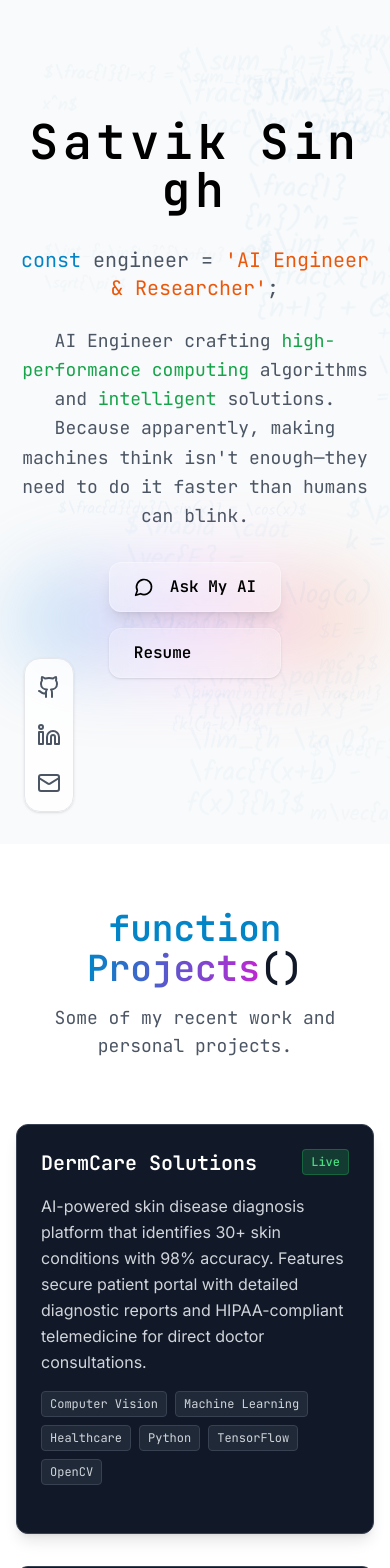
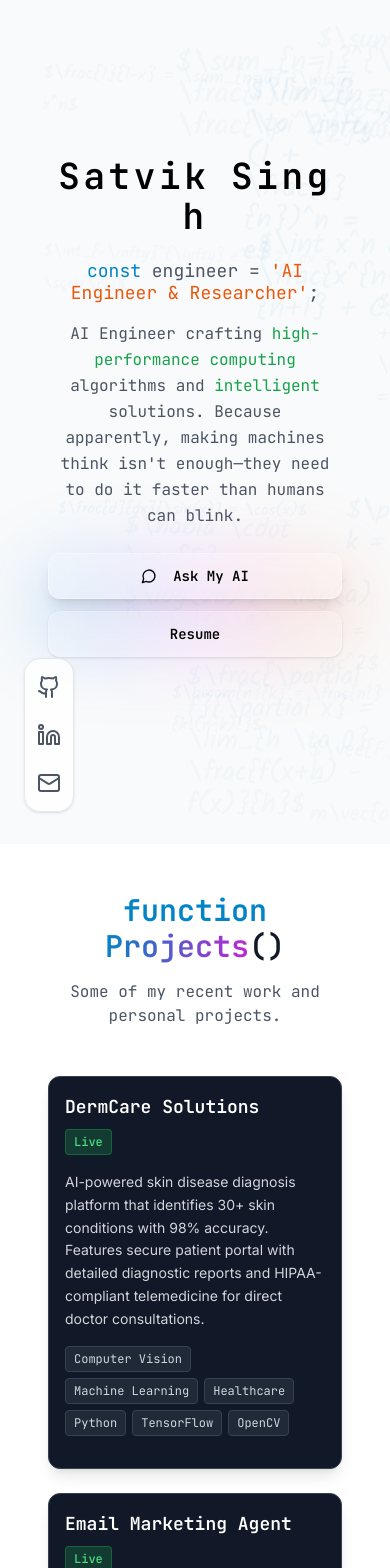
Before and after one commit to SA7VIK/portfolio-frontend, a React (Vite) app: page / in a window 390 px wide. Shown: the top 1568 px of the page. Built offline with nearby package versions, Linux system fonts and the light colour scheme.

Commit message:
making mobile responsive

```diff
--- a/src/sections/Hero.tsx
+++ b/src/sections/Hero.tsx
@@ -87,7 +87,7 @@ const Hero: React.FC = () => {
             initial={{ opacity: 0, y: 20 }}
             animate={{ opacity: 1, y: 0 }}
             transition={{ delay: 0.2, duration: 0.8 }}
-            className="text-5xl sm:text-6xl lg:text-7xl font-bold text-gray-900 mb-8 font-mono"
+            className="text-4xl sm:text-5xl md:text-6xl lg:text-7xl font-bold text-gray-900 mb-6 sm:mb-8 font-mono px-4"
           >
             <ScrambleName />
           </motion.h1>
@@ -97,39 +97,39 @@ const Hero: React.FC = () => {
             initial={{ opacity: 0, y: 20 }}
             animate={{ opacity: 1, y: 0 }}
             transition={{ delay: 0.4, duration: 0.8 }}
-            className="mb-8"
+            className="mb-6 sm:mb-8 px-4"
           >
-            <h2 className="text-xl sm:text-2xl lg:text-3xl font-mono text-gray-600 mb-6">
+            <h2 className="text-lg sm:text-xl md:text-2xl lg:text-3xl font-mono text-gray-600 mb-4 sm:mb-6 leading-tight">
               <span className="text-primary-600">const</span> engineer = <span className="text-accent-600">'AI Engineer & Researcher'</span>;
             </h2>
-            <p className="text-lg sm:text-xl text-gray-600 max-w-4xl mx-auto leading-relaxed font-mono mb-4">
+            <p className="text-base sm:text-lg md:text-xl text-gray-600 max-w-4xl mx-auto leading-relaxed font-mono mb-4 px-2">
               AI Engineer crafting <span className="text-green-600">high-performance computing</span> algorithms and <span className="text-green-600">intelligent</span> solutions. Because apparently, making machines think isn't enough—they need to do it faster than humans can blink.
             </p>
 
           </motion.div>
 
           {/* CTA Buttons with animated gradient bar */}
-          <div className="relative flex flex-col items-center mb-12">
+          <div className="relative flex flex-col items-center mb-8 sm:mb-12 px-4">
             {/* Glowing gradient bar behind buttons */}
             <div
               ref={gradientRef}
               style={{ willChange: 'transform, opacity' }}
-              className="absolute left-1/2 top-1/2 -translate-x-1/2 -translate-y-1/2 h-24 w-[420px] max-w-full bg-gradient-to-r from-primary-500 via-secondary-400 to-accent-400 opacity-30 rounded-full pointer-events-none animate-gradient-x z-0 blur-2xl"
+              className="absolute left-1/2 top-1/2 -translate-x-1/2 -translate-y-1/2 h-20 sm:h-24 w-[320px] sm:w-[420px] max-w-full bg-gradient-to-r from-primary-500 via-secondary-400 to-accent-400 opacity-30 rounded-full pointer-events-none animate-gradient-x z-0 blur-2xl"
             />
-            <div className="relative z-10 flex flex-col sm:flex-row gap-4">
+            <div className="relative z-10 flex flex-col sm:flex-row gap-3 sm:gap-4 w-full sm:w-auto">
               <a
                 href="/chatbot"
-                className="flex items-center gap-2 px-6 py-3 bg-white/30 backdrop-blur-md border border-white/30 rounded-xl font-mono font-semibold text-black shadow-lg hover:scale-105 hover:brightness-110 transition-all duration-200 focus:outline-none focus:ring-2 focus:ring-primary-400"
+                className="flex items-center justify-center gap-2 px-4 sm:px-6 py-3 bg-white/30 backdrop-blur-md border border-white/30 rounded-xl font-mono font-semibold text-black shadow-lg hover:scale-105 hover:brightness-110 transition-all duration-200 focus:outline-none focus:ring-2 focus:ring-primary-400 text-sm sm:text-base"
                 style={{ WebkitBackdropFilter: 'blur(12px)' }}
               >
-                <MessageCircle className="w-5 h-5 mr-2" />
+                <MessageCircle className="w-4 h-4 sm:w-5 sm:h-5 mr-2" />
                 Ask My AI
               </a>
               <a
                 href="https://drive.google.com/file/d/1gSwhAMhyevVlYe8QRe-DzlR3UCvpuFGV/view?usp=sharing"
                 target="_blank"
                 rel="noopener noreferrer"
-                className="flex items-center gap-2 px-6 py-3 bg-white/20 backdrop-blur-md border border-white/20 rounded-xl font-mono font-semibold text-black shadow hover:scale-105 hover:brightness-110 transition-all duration-200 focus:outline-none focus:ring-2 focus:ring-primary-400"
+                className="flex items-center justify-center gap-2 px-4 sm:px-6 py-3 bg-white/20 backdrop-blur-md border border-white/20 rounded-xl font-mono font-semibold text-black shadow hover:scale-105 hover:brightness-110 transition-all duration-200 focus:outline-none focus:ring-2 focus:ring-primary-400 text-sm sm:text-base"
                 style={{ WebkitBackdropFilter: 'blur(12px)' }}
               >
                 Resume
--- a/src/sections/Projects.tsx
+++ b/src/sections/Projects.tsx
@@ -70,17 +70,17 @@ const Projects: React.FC = () => {
           whileInView={{ opacity: 1, y: 0 }}
           transition={{ duration: 0.8 }}
           viewport={{ once: true }}
-          className="text-center mb-16"
+          className="text-center mb-12 sm:mb-16 px-4"
         >
-          <h2 className="text-4xl sm:text-5xl font-bold text-gray-900 mb-4 font-mono">
+          <h2 className="text-3xl sm:text-4xl md:text-5xl font-bold text-gray-900 mb-4 font-mono">
             <span className="text-primary-600">function</span> <span className="text-gradient">Projects</span>()
           </h2>
-          <p className="text-lg text-gray-600 max-w-2xl mx-auto font-mono">
+          <p className="text-base sm:text-lg text-gray-600 max-w-2xl mx-auto font-mono">
             Some of my recent work and personal projects.
           </p>
         </motion.div>
 
-        <div className="grid grid-cols-1 md:grid-cols-2 gap-8 relative">
+        <div className="grid grid-cols-1 md:grid-cols-2 gap-6 sm:gap-8 relative px-4">
           {/* Animated gradient bar behind project cards */}
           <motion.div
             className="absolute inset-0 flex justify-center items-center pointer-events-none z-0"
@@ -103,15 +103,15 @@ const Projects: React.FC = () => {
               whileInView={{ opacity: 1, y: 0 }}
               transition={{ duration: 0.8, delay: index * 0.1 }}
               viewport={{ once: true }}
-              className="project-card-dark group text-white relative z-10 cursor-pointer block transition-shadow transition-transform duration-150 hover:shadow-xl hover:-translate-y-1"
+              className="project-card-dark group text-white relative z-10 cursor-pointer block transition-shadow transition-transform duration-150 hover:shadow-xl hover:-translate-y-1 p-4 sm:p-6"
             >
               {/* Project Header */}
-              <div className="flex items-start justify-between mb-4">
-                <h3 className="text-xl font-mono font-semibold text-white group-hover:text-primary-400 transition-colors duration-100">
+              <div className="flex flex-col sm:flex-row sm:items-start sm:justify-between mb-4 gap-2">
+                <h3 className="text-lg sm:text-xl font-mono font-semibold text-white group-hover:text-primary-400 transition-colors duration-100">
                   {project.title}
                 </h3>
                 {project.status && (
-                  <span className={`px-2 py-1 text-xs font-mono font-medium rounded ${
+                  <span className={`px-2 py-1 text-xs font-mono font-medium rounded self-start ${
                     project.status === 'WIP'
                       ? 'bg-yellow-500/20 text-yellow-400 border border-yellow-500/30'
                       : 'bg-green-500/20 text-green-400 border border-green-500/30'
@@ -122,12 +122,12 @@ const Projects: React.FC = () => {
               </div>
 
               {/* Project Description */}
-              <p className="text-gray-300 mb-4 leading-relaxed">
+              <p className="text-sm sm:text-base text-gray-300 mb-4 leading-relaxed">
                 {project.description}
               </p>
 
               {/* Technologies */}
-              <div className="flex flex-wrap gap-2 mb-6">
+              <div className="flex flex-wrap gap-1.5 sm:gap-2 mb-4 sm:mb-6">
                 {project.technologies.map((tech) => (
                   <span key={tech} className="px-2 py-1 text-xs font-mono bg-gray-800 text-gray-300 border border-gray-700 rounded">
                     {tech}
--- a/src/styles/index.css
+++ b/src/styles/index.css
@@ -40,19 +40,19 @@
 
 @layer components {
   .section-padding {
-    @apply px-4 sm:px-6 lg:px-8 py-16 sm:py-20 lg:py-24;
+    @apply px-4 sm:px-6 lg:px-8 py-12 sm:py-16 md:py-20 lg:py-24;
   }
 
   .container-custom {
-    @apply max-w-7xl mx-auto;
+    @apply max-w-7xl mx-auto px-4 sm:px-6 lg:px-8;
   }
 
   .heading-primary {
-    @apply text-4xl sm:text-5xl lg:text-6xl font-bold text-gray-900;
+    @apply text-3xl sm:text-4xl md:text-5xl lg:text-6xl font-bold text-gray-900;
   }
 
   .heading-secondary {
-    @apply text-2xl sm:text-3xl lg:text-4xl font-semibold text-gray-800;
+    @apply text-xl sm:text-2xl md:text-3xl lg:text-4xl font-semibold text-gray-800;
   }
 
   .text-gradient {
@@ -80,7 +80,7 @@
   }
 
   .project-card-dark {
-    @apply bg-gray-900 rounded-xl shadow-lg border border-gray-700 p-6 hover:shadow-xl transition-shadow duration-150 hover:-translate-y-1;
+    @apply bg-gray-900 rounded-xl shadow-lg border border-gray-700 p-4 sm:p-6 hover:shadow-xl transition-shadow duration-150 hover:-translate-y-1;
   }
 
   .math-equation {
@@ -131,6 +131,24 @@
   .animate-gradient-x {
     animation: gradient-x 3s ease-in-out infinite alternate;
   }
+
+  /* Mobile-specific improvements */
+  @media (max-width: 640px) {
+    .text-balance {
+      text-wrap: balance;
+    }
+
+    /* Improve touch targets */
+    .touch-target {
+      min-height: 44px;
+      min-width: 44px;
+    }
+
+    /* Better line height for mobile */
+    .mobile-leading {
+      line-height: 1.6;
+    }
+  }
 }
 
 @keyframes gradient-x {
```
Also changed, not shown: src/sections/About.tsx (+9 -19 lines), src/sections/Contact.tsx (+24 -24 lines).
